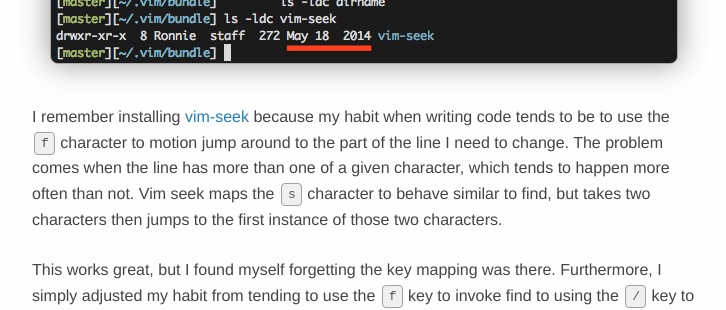
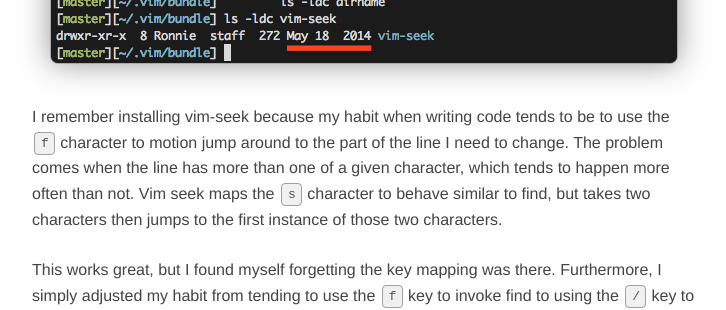
Before and after one commit to mlr/mlr.github.com, a Jekyll site: the page built from _posts/2015-07-12-vim-plugins-lost-in-the-vundle.md, in a window 1280 px wide and 900 px high, scrolled down 2626 px. Shown: the part 152-462 px from the top of the window, without its empty margins (276-1002 px from the left). Built offline with Jekyll 4.4.1, drawn with Linux system fonts in a browser that asks for light colours; some web fonts are replaced; comment, search, counter and statistics services are not loaded; part of the change alters nothing that is shown.

```diff
--- a/_posts/2015-07-12-vim-plugins-lost-in-the-vundle.md
+++ b/_posts/2015-07-12-vim-plugins-lost-in-the-vundle.md
@@ -116,12 +116,12 @@ Bundle 'terryma/vim-expand-region'
 
 ![Vim seek install date]({{site.url}}/images/posts/vim-bundle-vim-seek.png){: .console-image }
 
-I remember installing [vim-seek](https://github.com/goldfeld/vim-seek) because
-my habit when writing code tends to be to use the `f` character to motion jump
-around to the part of the line I need to change. The problem comes when the line
-has more than one of a given character, which tends to happen more often than not.
-Vim seek maps the `s` character to behave similar to find, but takes two
-characters then jumps to the first instance of those two characters.
+I remember installing vim-seek because my habit when writing code tends to be to
+use the `f` character to motion jump around to the part of the line I need to change.
+The problem comes when the line has more than one of a given character, which tends
+to happen more often than not. Vim seek maps the `s` character to behave similar
+to find, but takes two characters then jumps to the first instance of
+those two characters.
 
 This works great, but I found myself forgetting the key mapping was there.
 Furthermore, I simply adjusted my habit from tending to use the `f` key to
```
